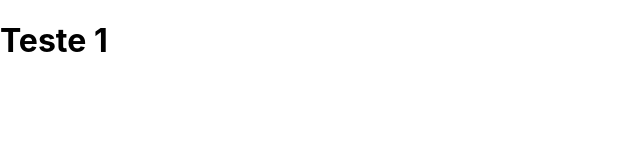
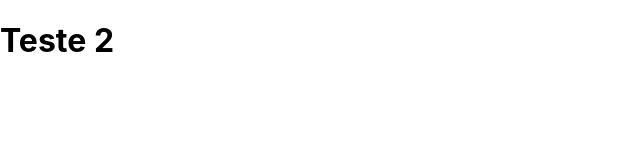
Before and after one commit to jvmds/nextjs-tcc, a Next.js app: page / in a window 1280 px wide. Shown: the top 160 px of the page, without its empty margins (0-640 px from the left). Built offline with nearby package versions, Linux system fonts and the light colour scheme.

Commit message:
Update index.js

```diff
--- a/pages/index.js
+++ b/pages/index.js
@@ -4,7 +4,7 @@ import styles from "../styles/Home.module.css";
 export default function Home() {
   return (
     <div>
-      <h1>Teste 1</h1>
+      <h1>Teste 2</h1>
     </div>
   );
 }
```
